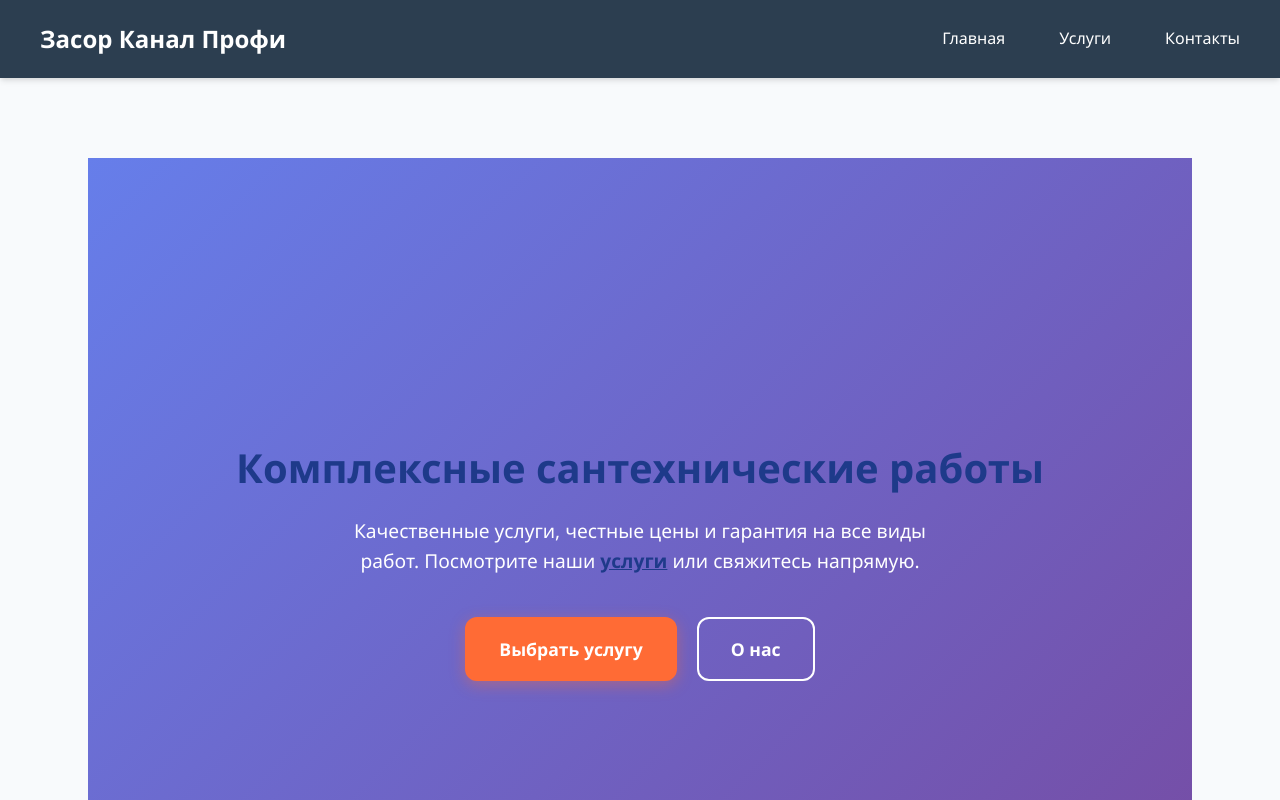
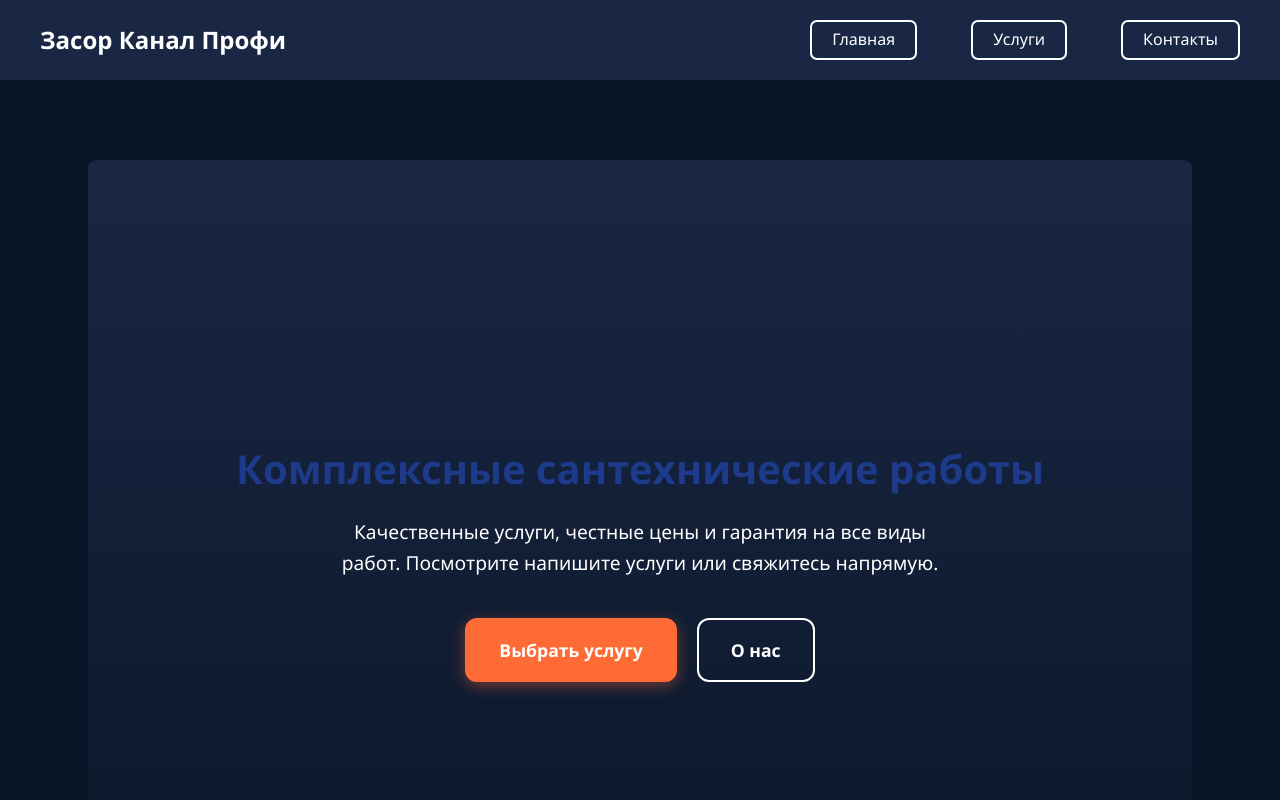
Before and after one commit to Deleted00s/auto-services-site, a React (Create React App) app: page / in a window 1280 px wide. Shown: the top 800 px of the page. Built offline with nearby package versions, Linux system fonts and the light colour scheme; no server answers.

Commit message:
styling2

```diff
--- a/src/App.css
+++ b/src/App.css
@@ -1,11 +1,11 @@
 /* === ГЛОБАЛЬНЫЕ ПЕРЕМЕННЫЕ (Меняйте цвета здесь) === */
 :root {
   --primary-color: #1e3a8a;      /* Темно-синий (основной) */
-  --accent-color: #f59e0b;       /* Янтарный (кнопки, акценты) */
-  --bg-color: #f8fafc;           /* Светлый фон */
-  --card-bg: #ffffff;            /* Фон карточек */
-  --text-color: #1e293b;         /* Основной текст */
-  --text-muted: #64748b;         /* Второстепенный текст */
+  --accent-color: #e55a2b;       /* Янтарный (кнопки, акценты) */
+  --bg-color: #0a1628;           /* Светлый фон */
+  --card-bg: rgba(26,39,68,0.6);            /* Фон карточек */
+  --text-color: #ffffff;        /* Основной текст */
+  --text-muted: #d1d5db;         /* Второстепенный текст */
   --border-radius: 8px;
   --shadow: 0 4px 6px -1px rgba(0, 0, 0, 0.1), 0 2px 4px -1px rgba(0, 0, 0, 0.06);
 }
@@ -143,7 +143,7 @@ main {
 
 .order-btn {
   margin-top: auto;
-  background: var(--primary-color);
+  background: #ff6b35;
   color: white;
   border: none;
   padding: 0.75rem;
@@ -152,10 +152,13 @@ main {
   font-size: 1rem;
   font-weight: 600;
   transition: background 0.2s;
+  box-shadow: 0 4px 15px rgba(255, 107, 53, 0.4);
 }
 
 .order-btn:hover {
-  background: #172554;
+  background: #e55a2b;
+  transform: translateY(-1px);
+  box-shadow: 0 6px 20px rgba(255, 107, 53, 0.6);
 }
 
 /* === CONTACT FORM === */
--- a/src/components/Header.css
+++ b/src/components/Header.css
@@ -4,7 +4,7 @@
   justify-content: space-between;
   align-items: center;
   padding: 20px 40px;
-  background-color: #2c3e50;
+  background-color: #1a2744;
   color: white;
   position: relative;
 }
@@ -21,13 +21,20 @@
 
 .nav-menu a {
   color: white;
+  font-size: 16px;
+  transition: all 0.3s;
+  background-color: transparent;
+  border: 2px solid white;
+  border-radius: 7px;
+  padding: 5px 20px;
   text-decoration: none;
-  font-size: 16px;
-  transition: color 0.3s;
+  display: inline-block;
 }
 
 .nav-menu a:hover {
-  color: #3498db;
+  color: #2c3e50;
+  background-color: white;
+  box-shadow: 0 6px 20px rgba(255, 255, 255, 0.3);
 }
 
 /* Бургер-кнопка (скрыта на ПК) */
--- a/src/pages/Home.css
+++ b/src/pages/Home.css
@@ -16,8 +16,9 @@ html {
   align-items: center;
   text-align: center;
   padding: 40px 20px;
-  background: linear-gradient(135deg, #667eea 0%, #764ba2 100%);
+  background: linear-gradient(to top, #0a1628, #1a2744);
   color: white;
+  border-radius: 1%;
 }
 
 .hero h2 {
--- a/src/pages/Home.jsx
+++ b/src/pages/Home.jsx
@@ -16,10 +16,8 @@ function Home() {
         <h2>Комплексные сантехнические работы</h2>
         <p>
           Качественные услуги, честные цены и гарантия на все виды работ.
-          Посмотрите наши{" "}
-          <Link to="/services" className="highlight-link">
+          Посмотрите напишите
             услуги
-          </Link>{" "}
           или свяжитесь напрямую.
         </p>
         <div className="button-group">
```
